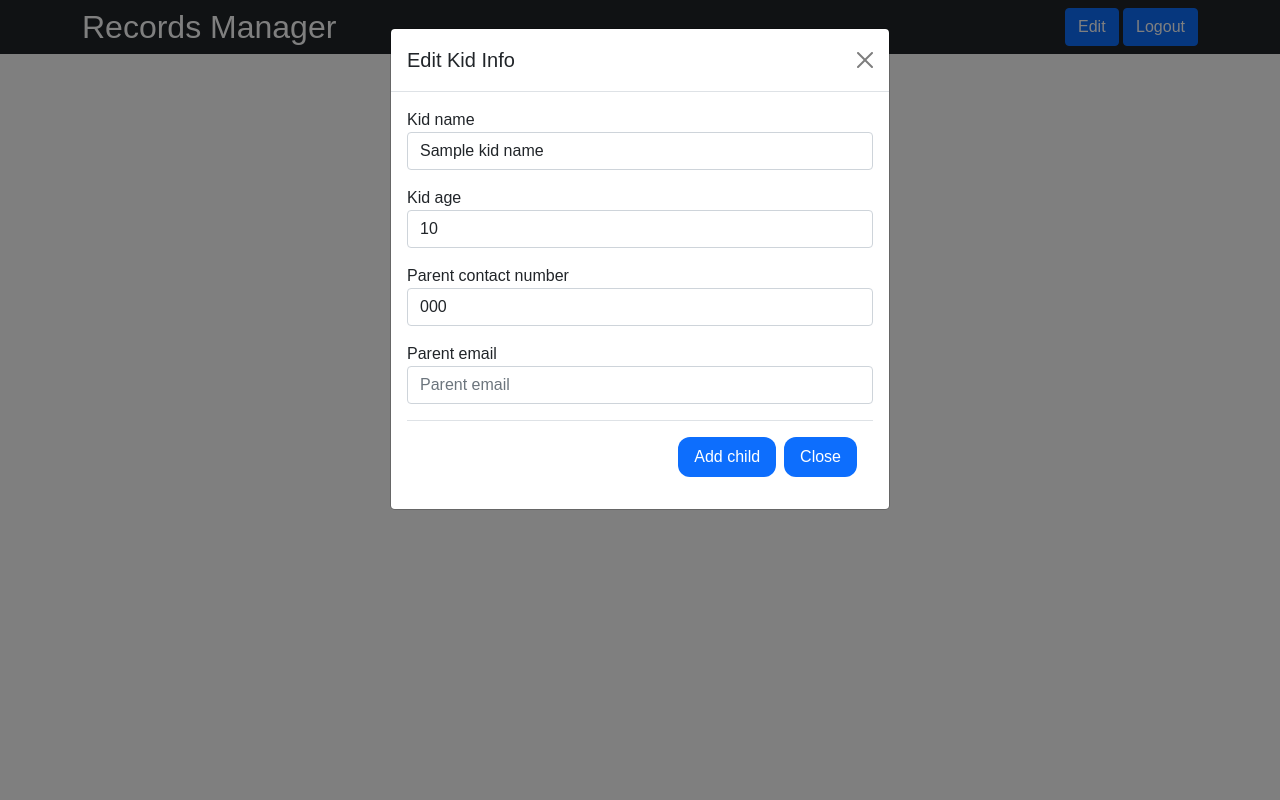
After one commit to sagarsangwan/kids_meal_managment, a Django app: template templates/pages/kid_info.html in a window 1280 px wide, after a click on "Edit". The commit adds this page. Run offline with Django 4.2, Linux system fonts and the light colour scheme; the template is opened without the code that fills it: most values are stand-ins (such as "Sample title", 1, 10 or a date in 2020).

Commit message:
added new page for displaying and edit kid info

```diff
--- a/templates/pages/home.html
+++ b/templates/pages/home.html
@@ -76,8 +76,7 @@
             <td> {{kid.parent_contact_number}} </td>
             <td> {{kid.parent_email}} </td>
             <td> <a class="btn btn-primary" href="delete-kid/{{ kid.id }}"> delete </a> </td>
-            <td> <a class="btn btn-primary" href="/delete-kid"> Edit </a> </td>
-            <td> <a class="btn btn-primary" href="#"> Info </a> </td>
+            <td> <a class="btn btn-primary" href="edit-info/{{ kid.id }}"> Info </a> </td>
             {% endfor %}
         </tr>
     </tbody>
@@ -88,4 +87,5 @@
 
 
 
+
 {% endblock %}
--- /dev/null
+++ b/templates/pages/kid_info.html
@@ -0,0 +1,78 @@
+{% extends "main.html" %}
+{% block content %}
+<style>
+    @media only screen and (max-width: 768px) {
+        .header-button {
+            margin-bottom: 12px;
+        }
+
+        .header-button {
+            margin-bottom: 12px;
+        }
+    }
+</style>
+
+<div class="bg-dark">
+    <div class="container">
+        <div class="row py-2">
+            <div class="col-6">
+                <a href="/">
+                    <h2 class="text-white mb-0">Records Manager</h1>
+                </a>
+            </div>
+            <div class="col-6 text-end">
+                <button type="button" class="btn btn-primary" data-bs-toggle="modal" data-bs-target="#exampleModal">
+                    Edit
+                </button> <a class="btn btn-primary" href="/logoutuser">Logout</a>
+            </div>
+        </div>
+    </div>
+</div>
+
+
+
+
+
+<!-- Modal -->
+<div class="modal fade" id="exampleModal" tabindex="-1" aria-labelledby="exampleModalLabel" aria-hidden="true">
+    <div class="modal-dialog">
+        <div class="modal-content">
+            <div class="modal-header">
+                <h5 class="modal-title" id="exampleModalLabel">Edit Kid Info</h5>
+                <button type="button" class="btn-close" data-bs-dismiss="modal" aria-label="Close"></button>
+            </div>
+            <div class="modal-body">
+                <form method="post">
+                    {% csrf_token %}
+                    <div class="form-row container-style mg-top">
+                        <div class="form-group col-12 pb-3">
+                            <label for="inputEmail4">Kid name</label>
+                            <input type="text" class="form-control" name="kid_name" required value="{{kid_name}}"
+                                id="inputEmail4" placeholder="kid name">
+                        </div>
+                        <div class="form-group col-12 pb-3">
+                            <label for="inputEmail4">Kid age</label>
+                            <input type="text" class="form-control" name="kid_age" required value="{{kid_age}}"
+                                id="inputEmail4" placeholder="Kid age">
+                        </div>
+                        <div class="form-group col-12    pb-3">
+                            <label for="inputEmail4">Parent contact number</label>
+                            <input type="text" class="form-control" required name="parent_phone"
+                                value="{{parent_phone}}" id="inputEmail4" placeholder="Parent conact number">
+                        </div>
+                        <div class="form-group col-12    pb-3">
+                            <label for="inputPassword4">Parent email</label>
+                            <input type="email" class="form-control" required name="parent_email" id="inputPassword4"
+                                placeholder="Parent email">
+                        </div>
+                    </div>
+                    <div class="modal-footer">
+                        <button type="submit" class="btn button btn-primary">Add child</button>
+                        <button type="button" class="btn btn-primary button" data-bs-dismiss="modal">Close</button>
+                    </div>
+            </div>
+            </form>
+        </div>
+    </div>
+</div>
+{% endblock %}
```
